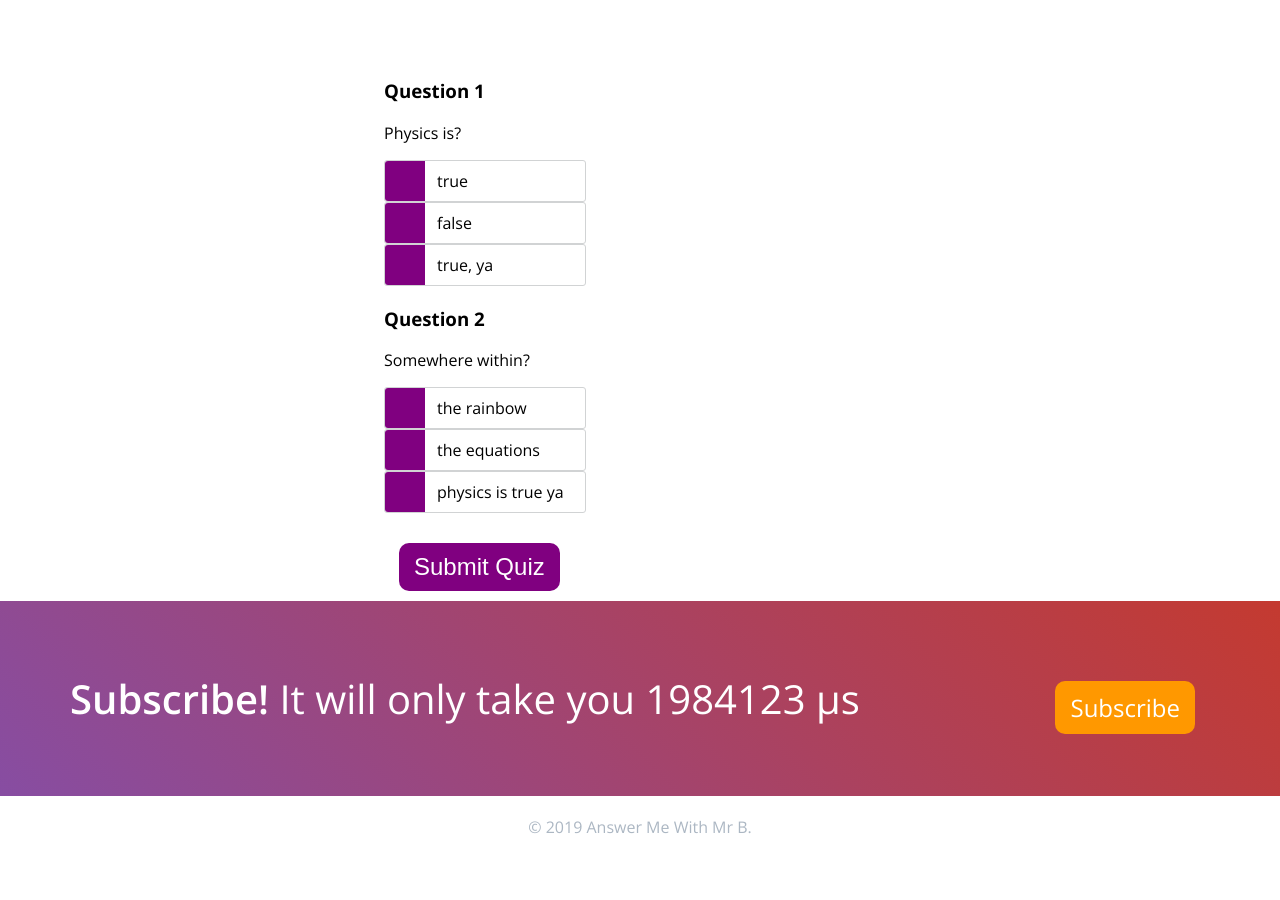
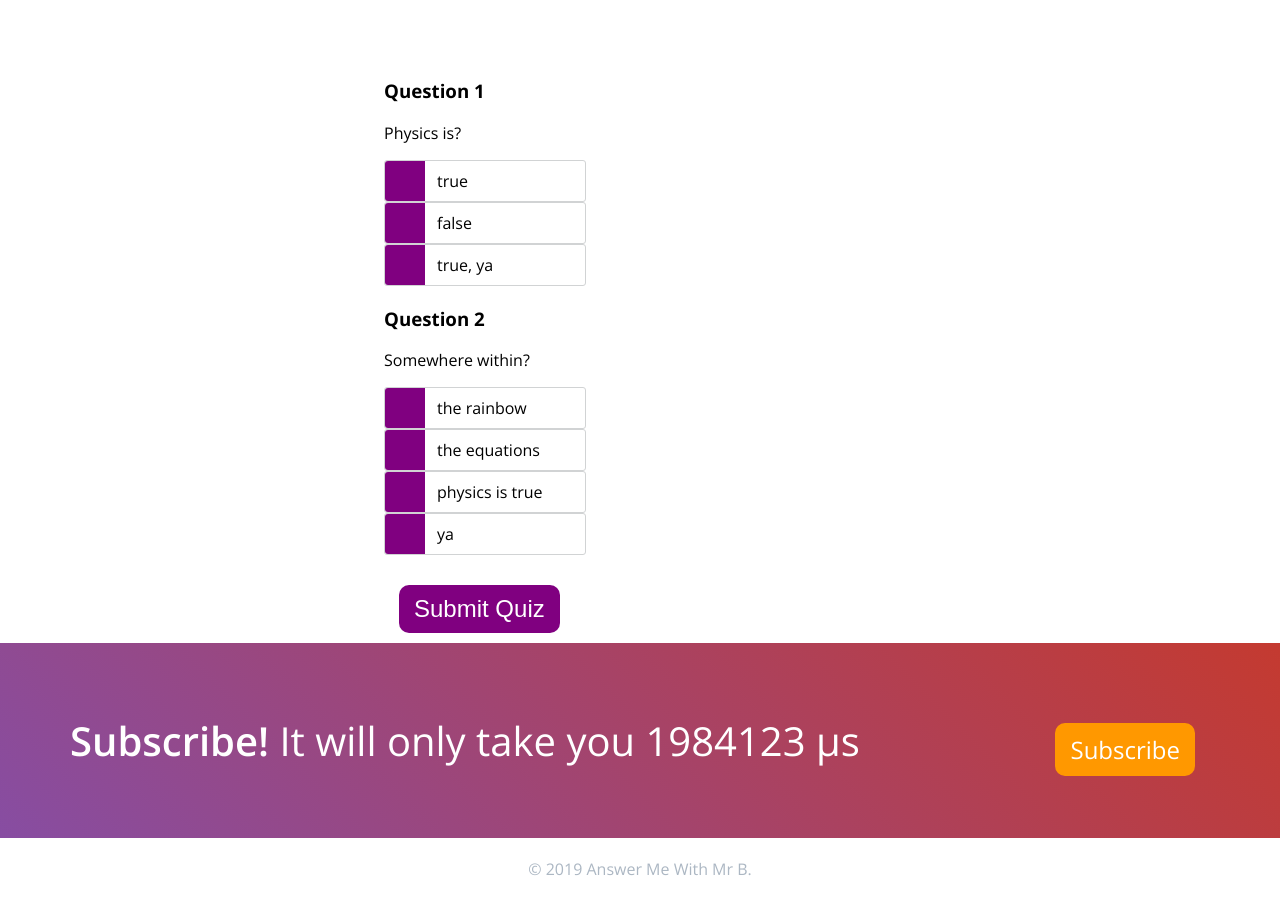
Before and after one commit to AnswerMeWithMrB/website, a Jekyll site: the page built from videos/_National5Teaching/001-refraction.md, in a window 1280 px wide and 900 px high, scrolled down 1203 px. Built offline with Jekyll 4.4.1, drawn with Linux system fonts in a browser that asks for light colours; before the commit the page ends 2061 px from its top, so only the background shows below that.

```diff
--- a/videos/_National5Teaching/001-refraction.md
+++ b/videos/_National5Teaching/001-refraction.md
@@ -16,7 +16,8 @@ quiz:
     answers:
       - a: the rainbow
       - b: the equations
-      - c: physics is true ya
+      - c: physics is true
+      - d: ya
     correct: b
 ---
 
```
